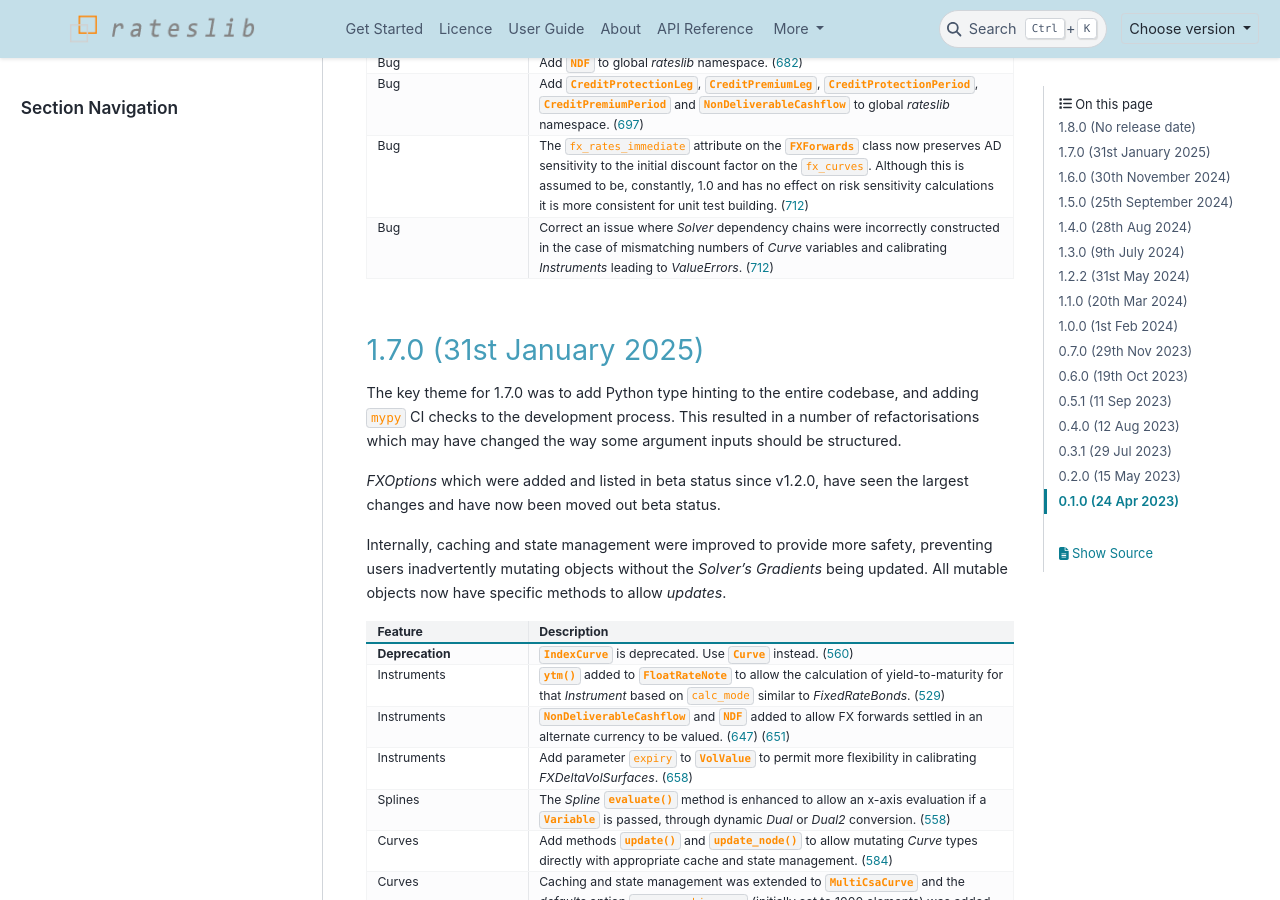
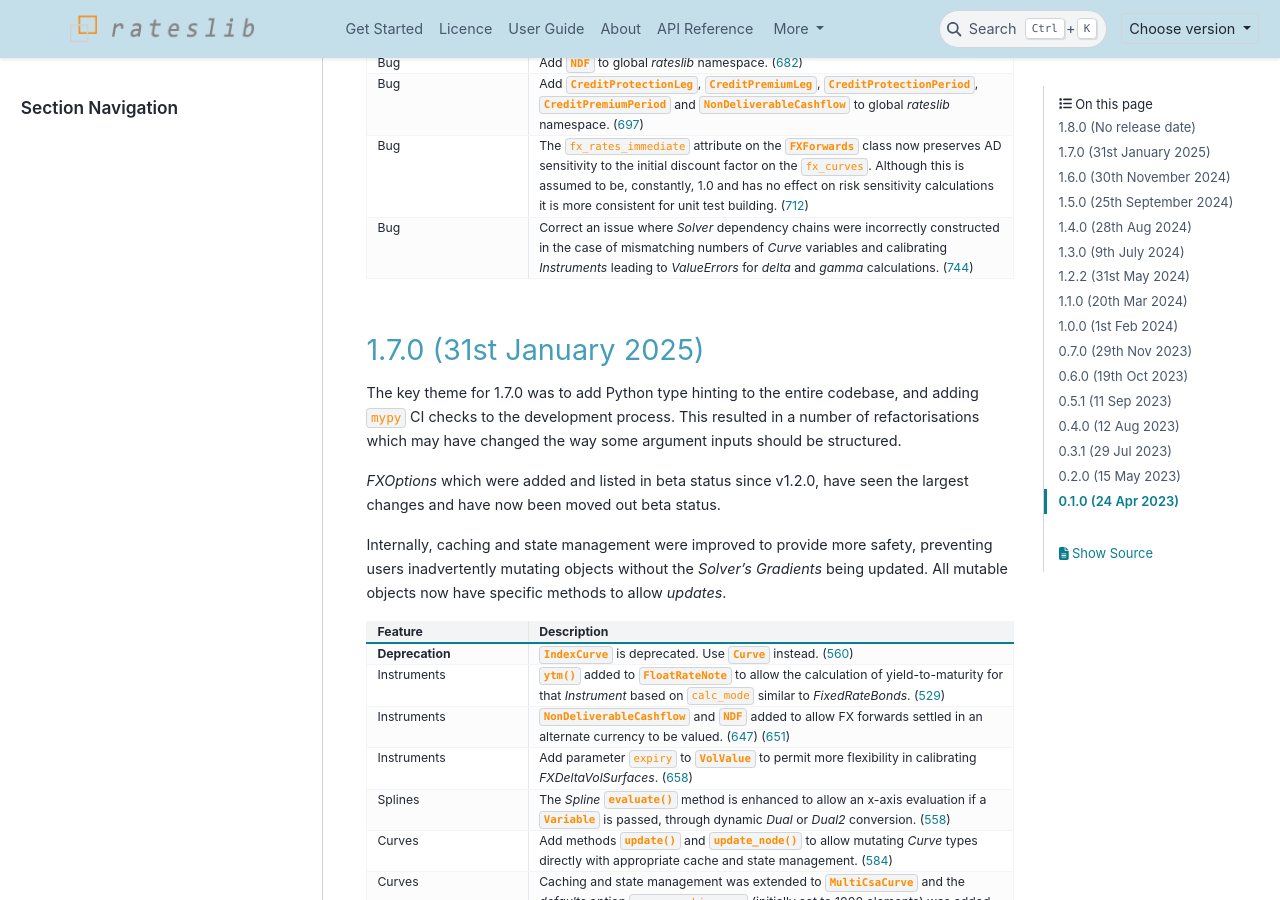
Before and after one commit to attack68/rateslib, a Sphinx documentation site: the page built from docs/source/i_whatsnew.rst, in a window 1280 px wide and 900 px high, scrolled down 1099 px. Built offline with Sphinx 7.4.7 and the PyData theme 0.15.4, drawn with Linux system fonts in a browser that asks for light colours; comment, search, counter and statistics services are not loaded.

```diff
--- a/docs/source/i_whatsnew.rst
+++ b/docs/source/i_whatsnew.rst
@@ -107,10 +107,10 @@ email contact, see `rateslib <https://rateslib.com>`_.
        it is more consistent for unit test building.
        (`712 <https://github.com/attack68/rateslib/pull/712>`_)
    * - Bug
-     - Correct an issue where *Solver* dependency chains were incorrectly constructed in the  case
+     - Correct an issue where *Solver* dependency chains were incorrectly constructed in the case
        of mismatching numbers of *Curve* variables and calibrating *Instruments* leading to
-       *ValueErrors*.
-       (`712 <https://github.com/attack68/rateslib/pull/712>`_)
+       *ValueErrors* for *delta* and *gamma* calculations.
+       (`744 <https://github.com/attack68/rateslib/pull/744>`_)
 
 1.7.0 (31st January 2025)
 ****************************
```
Also changed, not shown: 2 other files.
